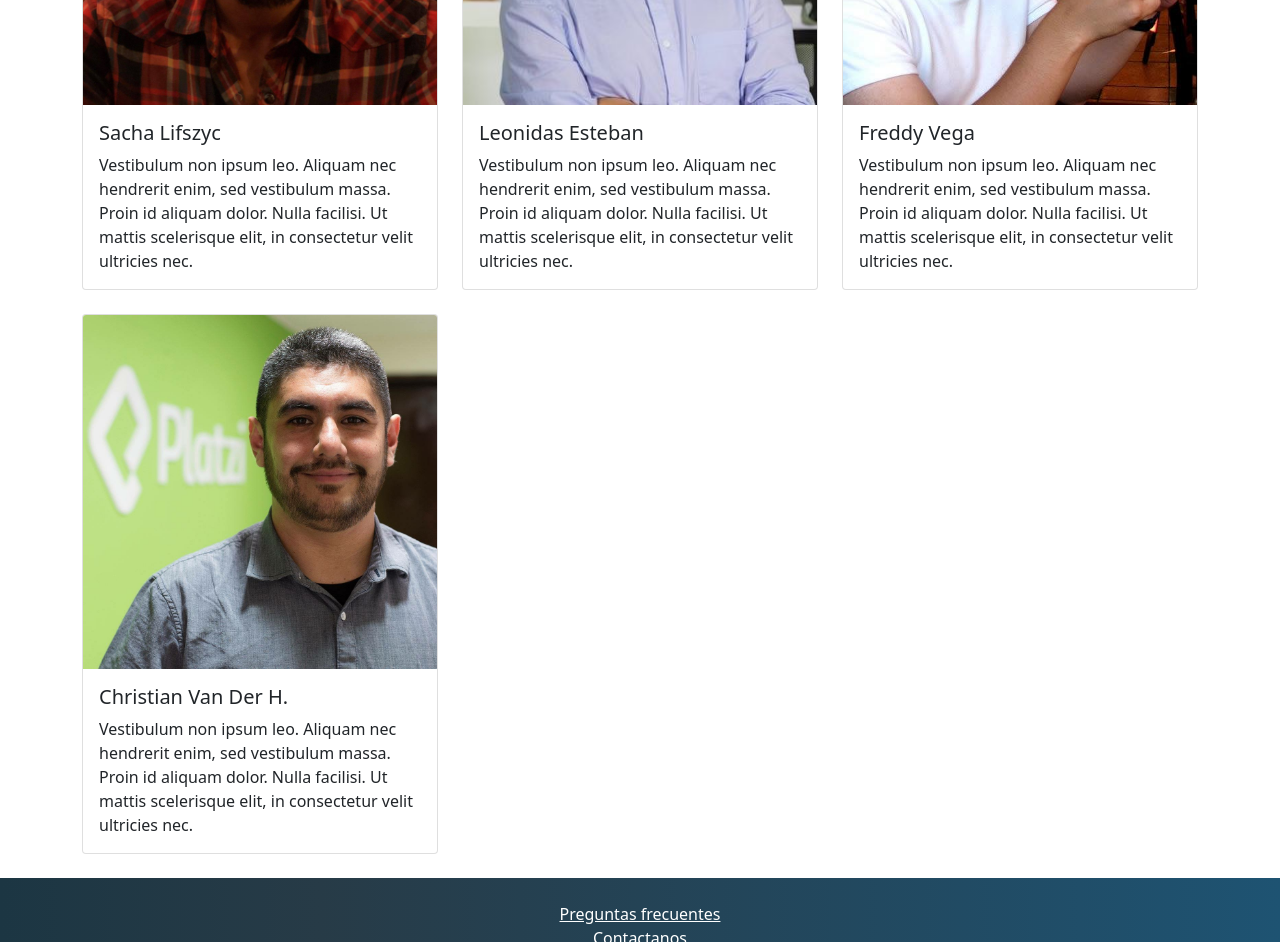
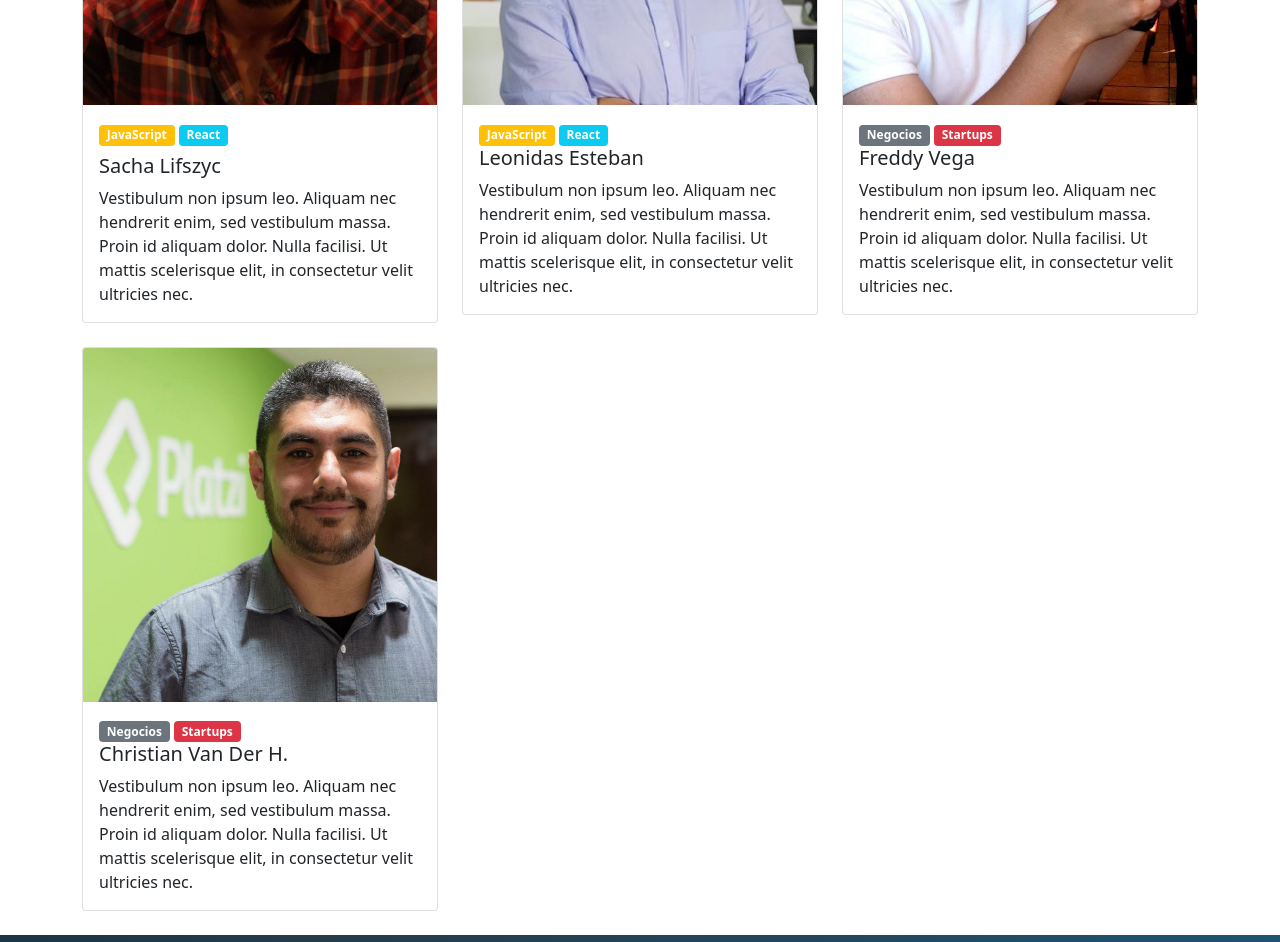
Before and after one commit to jantonio2/Platzi-Bootstrap, a plain HTML site: page index.html in a window 1280 px wide. Shown: the part 960-1902 px from the top of the page. Drawn offline with nearby package versions, Linux system fonts and the light colour scheme.

Commit message:
BADGES DONE

```diff
--- a/index.html
+++ b/index.html
@@ -99,6 +99,10 @@
             <div class="card">
               <img src="assets/speakers/sacha.jpg" class="card-img-top" alt="Foto de Sacha">
               <div class="card-body">
+                <div class="badges mb-2">
+                  <span class="badge bg-warning">JavaScript</span>
+                  <span class="badge bg-info">React</span>
+                </div>
                 <h5 class="card-title">Sacha Lifszyc</h5>
                 <p class="card-text">Vestibulum non ipsum leo. Aliquam nec hendrerit enim, sed vestibulum massa. Proin id aliquam dolor. Nulla facilisi. Ut mattis scelerisque elit, in consectetur velit ultricies nec.</p>
               </div>
@@ -109,6 +113,10 @@
             <div class="card">
               <img src="assets/speakers/leonidas2.jpeg" class="card-img-top" alt="Foto de Leonidas">
               <div class="card-body">
+                <div class="badges">
+                  <span class="badge bg-warning">JavaScript</span>
+                  <span class="badge bg-info">React</span>
+                </div>
                 <h5 class="card-title">Leonidas Esteban</h5>
                 <p class="card-text">Vestibulum non ipsum leo. Aliquam nec hendrerit enim, sed vestibulum massa. Proin id aliquam dolor. Nulla facilisi. Ut mattis scelerisque elit, in consectetur velit ultricies nec.</p>
               </div>
@@ -119,6 +127,10 @@
             <div class="card">
               <img src="assets/speakers/freddy.jpeg" class="card-img-top" alt="Foto de Freddy">
               <div class="card-body">
+                <div class="badges">
+                  <span class="badge bg-secondary">Negocios</span>
+                  <span class="badge bg-danger">Startups</span>
+                </div>
                 <h5 class="card-title">Freddy Vega</h5>
                 <p class="card-text">Vestibulum non ipsum leo. Aliquam nec hendrerit enim, sed vestibulum massa. Proin id aliquam dolor. Nulla facilisi. Ut mattis scelerisque elit, in consectetur velit ultricies nec.</p>
               </div>
@@ -129,6 +141,10 @@
             <div class="card">
               <img src="assets/speakers/cvander.jpeg" class="card-img-top" alt="Foto de Christian">
               <div class="card-body">
+                <div class="badges">
+                  <span class="badge bg-secondary">Negocios</span>
+                  <span class="badge bg-danger">Startups</span>
+                </div>
                 <h5 class="card-title">Christian Van Der H.</h5>
                 <p class="card-text">Vestibulum non ipsum leo. Aliquam nec hendrerit enim, sed vestibulum massa. Proin id aliquam dolor. Nulla facilisi. Ut mattis scelerisque elit, in consectetur velit ultricies nec.</p>
               </div>
```
